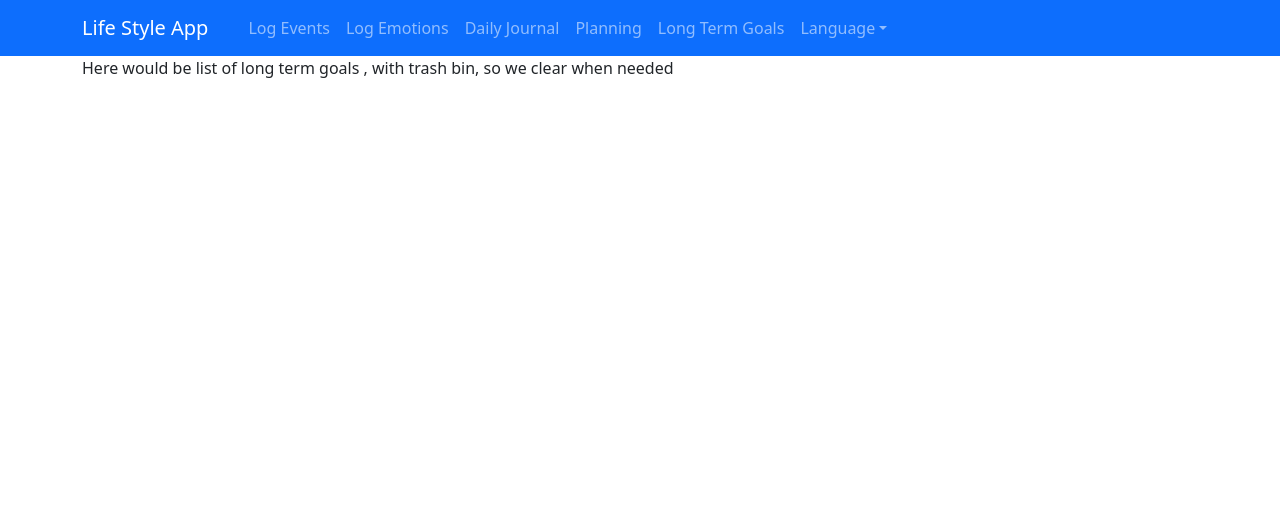
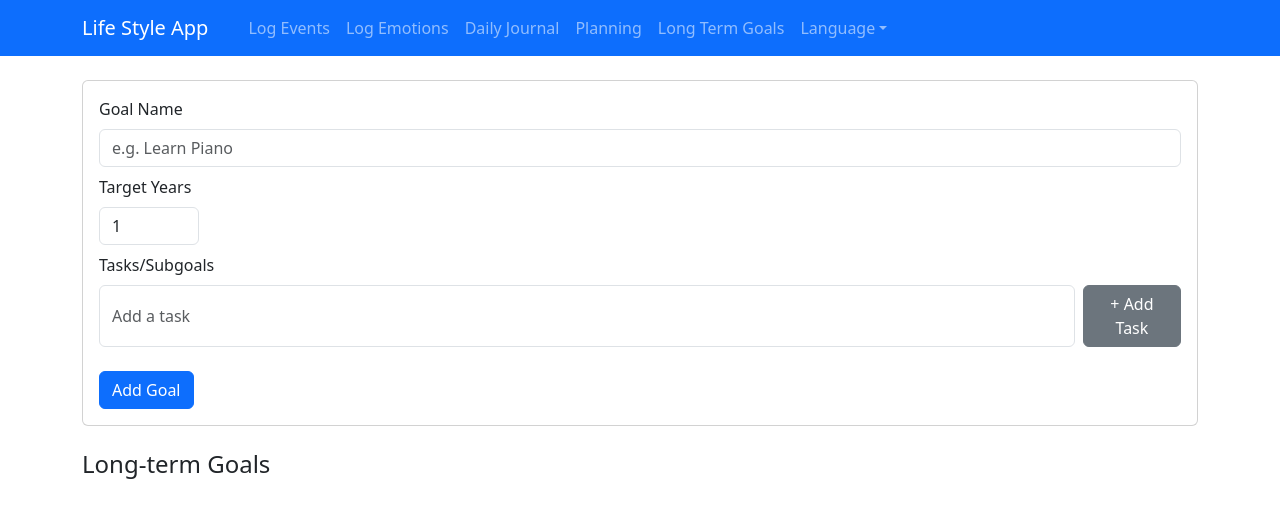
Before and after one commit to Kuldeep-Kumar-Sharma/lifestyle-App-frontend, a React (Create React App) app: page /longtermGoal in a window 1280 px wide. Shown: the top 518 px of the page. Built offline with nearby package versions, Linux system fonts and the light colour scheme.

Commit message:
new home and longter goal

```diff
--- a/package.json
+++ b/package.json
@@ -19,6 +19,7 @@
     "react-bootstrap": "^2.10.7",
     "react-dom": "^19.0.0",
     "react-i18next": "^15.5.1",
+    "react-icons": "^5.5.0",
     "react-quill": "^2.0.0-beta.4",
     "react-redux": "^9.2.0",
     "react-router-dom": "^7.5.3",
--- a/src/Pages/Home/index.tsx
+++ b/src/Pages/Home/index.tsx
@@ -1,11 +1,65 @@
 import Container from "react-bootstrap/Container";
+import Row from "react-bootstrap/Row";
+import Col from "react-bootstrap/Col";
+import Card from "react-bootstrap/Card";
+import ListGroup from "react-bootstrap/ListGroup";
 import "./index.css";
 
 function Home() {
+  // Dummy data for illustration
+  const stats = {
+    events: 12,
+    journals: 8,
+    goalsProgress: 65,
+  };
+
+  const recentActivity = [
+    { type: "Event", text: "Yoga Class", date: "Today, 7am" },
+    { type: "Journal", text: "Feeling motivated", date: "Yesterday" },
+    { type: "Event", text: "Team Meeting", date: "Yesterday, 3pm" },
+  ];
+
   return (
-      <Container>
-        Here there would be cards and stats
-      </Container>
+    <Container className="mt-4">
+      <h2 className="mb-4">Welcome back!</h2>
+      <Row className="mb-4">
+        <Col md={4}>
+          <Card>
+            <Card.Body>
+              <Card.Title>Events Logged</Card.Title>
+              <Card.Text>{stats.events}</Card.Text>
+            </Card.Body>
+          </Card>
+        </Col>
+        <Col md={4}>
+          <Card>
+            <Card.Body>
+              <Card.Title>Journals Written</Card.Title>
+              <Card.Text>{stats.journals}</Card.Text>
+            </Card.Body>
+          </Card>
+        </Col>
+        <Col md={4}>
+          <Card>
+            <Card.Body>
+              <Card.Title>Goals Progress</Card.Title>
+              <Card.Text>{stats.goalsProgress}%</Card.Text>
+            </Card.Body>
+          </Card>
+        </Col>
+      </Row>
+      <Card>
+        <Card.Header>Recent Activity</Card.Header>
+        <ListGroup variant="flush">
+          {recentActivity.map((item, idx) => (
+            <ListGroup.Item key={idx}>
+              <strong>{item.type}:</strong> {item.text}{" "}
+              <span className="text-muted">({item.date})</span>
+            </ListGroup.Item>
+          ))}
+        </ListGroup>
+      </Card>
+    </Container>
   );
 }
 
--- a/src/Pages/LongtermGoal/index.tsx
+++ b/src/Pages/LongtermGoal/index.tsx
@@ -1,8 +1,126 @@
+import React, { useState } from "react";
 import Container from "react-bootstrap/Container";
+import Card from "react-bootstrap/Card";
+import Button from "react-bootstrap/Button";
+import Form from "react-bootstrap/Form";
+import ListGroup from "react-bootstrap/ListGroup";
+import { FaTrash } from "react-icons/fa";
 import "./index.css";
 
+type Task = { name: string; completed: boolean };
+type Goal = { name: string; years: number; tasks: Task[] };
+
 function LongtermGoal() {
-  return <Container>Here would be list of long term goals , with trash bin, so we clear when needed</Container>;
+  const [goals, setGoals] = useState<Goal[]>([]);
+  const [goalName, setGoalName] = useState<string>("");
+  const [targetYears, setTargetYears] = useState<number>(1);
+  const [tasks, setTasks] = useState<Task[]>([]);
+  const [taskInput, setTaskInput] = useState<string>("");
+
+  const addTask = () => {
+    if (taskInput.trim()) {
+      setTasks([...tasks, { name: taskInput, completed: false }]);
+      setTaskInput("");
+    }
+  };
+
+  const addGoal = () => {
+    if (goalName.trim() && tasks.length > 0) {
+      setGoals([
+        ...goals,
+        { name: goalName, years: targetYears, tasks: tasks },
+      ]);
+      setGoalName("");
+      setTargetYears(1);
+      setTasks([]);
+    }
+  };
+
+  const deleteGoal = (idx: number) => {
+    setGoals(goals.filter((_, i) => i !== idx));
+  };
+
+  return (
+    <Container className="mt-4">
+      <Card className="mb-4">
+        <Card.Body>
+          <Form>
+            <Form.Group>
+              <Form.Label>Goal Name</Form.Label>
+              <Form.Control
+                value={goalName}
+                onChange={(e) => setGoalName(e.target.value)}
+                placeholder="e.g. Learn Piano"
+              />
+            </Form.Group>
+            <Form.Group className="mt-2">
+              <Form.Label>Target Years</Form.Label>
+              <Form.Control
+                type="number"
+                min={1}
+                value={targetYears}
+                onChange={(e) => setTargetYears(Number(e.target.value))}
+                style={{ width: "100px" }}
+              />
+            </Form.Group>
+            <Form.Group className="mt-2">
+              <Form.Label>Tasks/Subgoals</Form.Label>
+              <div className="d-flex">
+                <Form.Control
+                  value={taskInput}
+                  onChange={(e) => setTaskInput(e.target.value)}
+                  placeholder="Add a task"
+                />
+                <Button variant="secondary" onClick={addTask} className="ms-2">
+                  + Add Task
+                </Button>
+              </div>
+              <ListGroup className="mt-2">
+                {tasks.map((task, idx) => (
+                  <ListGroup.Item key={idx}>{task.name}</ListGroup.Item>
+                ))}
+              </ListGroup>
+            </Form.Group>
+            <Button className="mt-3" onClick={addGoal}>
+              Add Goal
+            </Button>
+          </Form>
+        </Card.Body>
+      </Card>
+
+      <h4>Long-term Goals</h4>
+      {goals.map((goal, idx) => (
+        <Card className="mb-3" key={idx}>
+          <Card.Body>
+            <div className="d-flex justify-content-between">
+              <div>
+                <strong>{goal.name}</strong> ({goal.years} years)
+                <ListGroup className="mt-2">
+                  {goal.tasks.map((task, tIdx) => (
+                    <ListGroup.Item key={tIdx}>
+                      <Form.Check
+                        type="checkbox"
+                        label={task.name}
+                        checked={task.completed}
+                        readOnly
+                      />
+                    </ListGroup.Item>
+                  ))}
+                </ListGroup>
+              </div>
+              <Button
+                variant="outline-danger"
+                onClick={() => deleteGoal(idx)}
+                size="sm"
+              >
+              {/* <FaTrash /> */}
+              </Button>
+            </div>
+          </Card.Body>
+        </Card>
+      ))}
+    </Container>
+  );
 }
 
 export default LongtermGoal;
```
Also changed, not shown: 1 other file (tests, documents, lock files or other folders).
